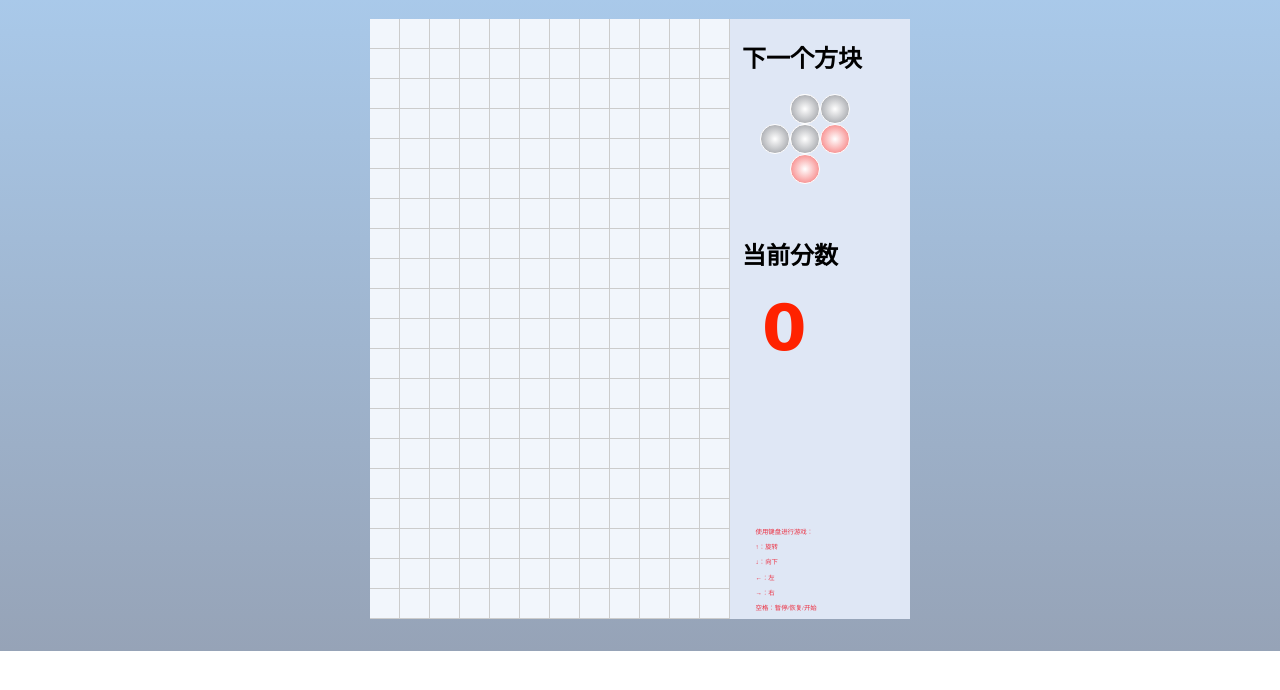
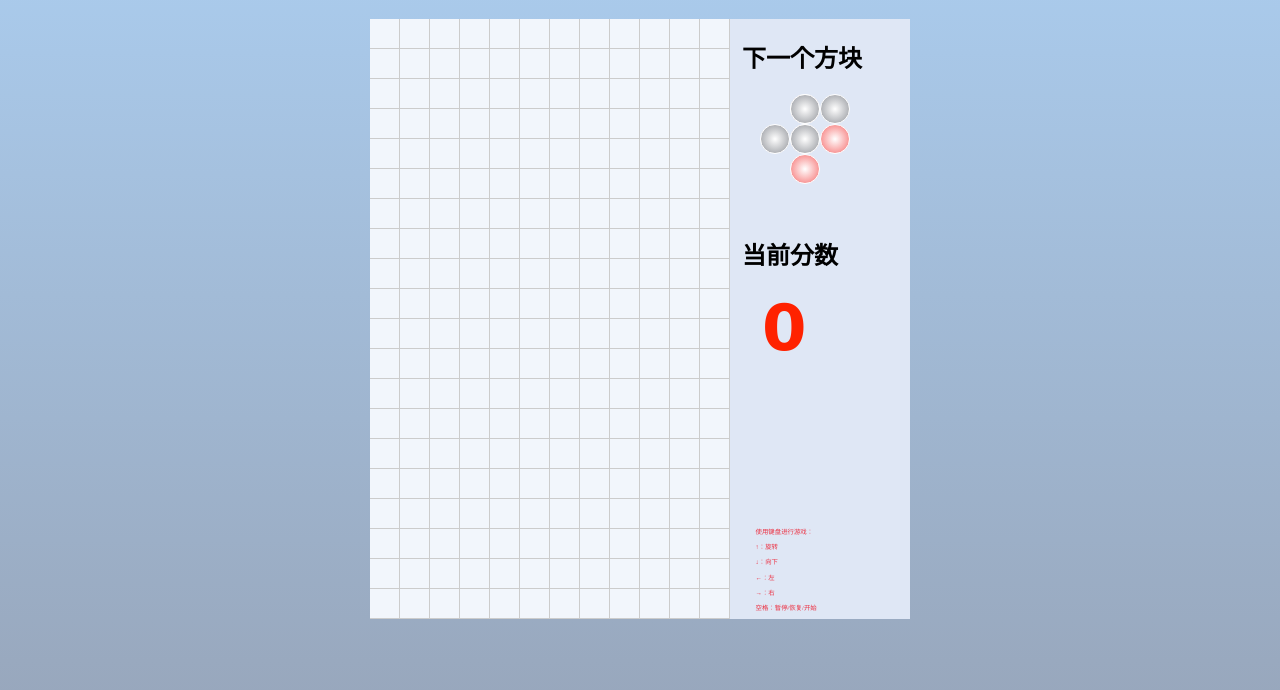
Before and after one commit to cll123456/tetris-ts-game, a website built with webpack: page docs/index.html in a window 1280 px wide. Shown: the part 70-760 px from the top of the page. Built offline with nearby package versions, Linux system fonts and the light colour scheme.

Commit message:
修改页面背景问题

```diff
--- a/docs/index.html
+++ b/docs/index.html
@@ -2,7 +2,7 @@
       margin: 0;
       background: linear-gradient(to bottom, #abcdef, #96a3b7);
       background-repeat: no-repeat;
-      height: 100%;
+      min-height: 100vh;
       padding-bottom: 2em;
     }
 
```
Also changed, not shown: public/index.html (+1 -1 lines).
